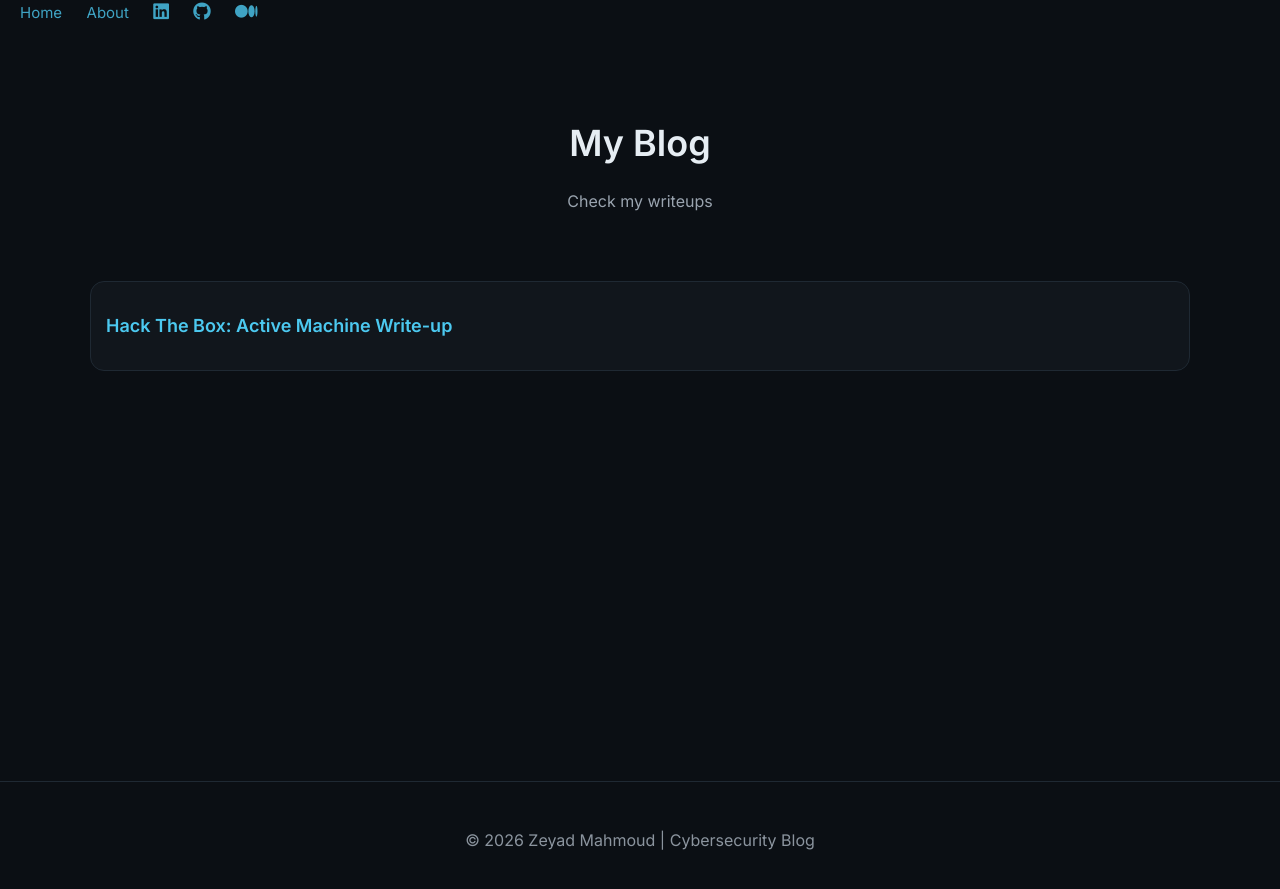
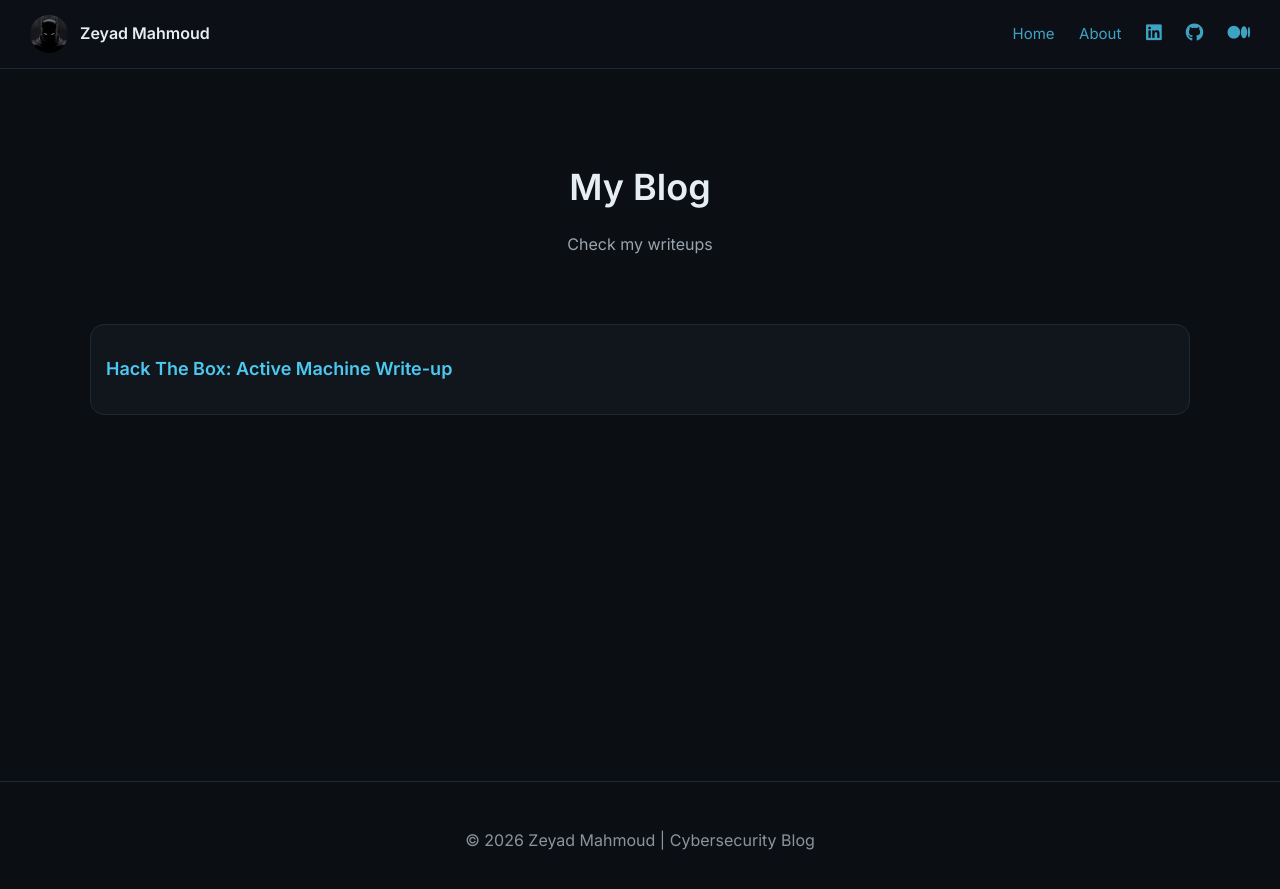
Before and after one commit to zeyad-mahmoud7/zeyad-mahmoud7.github.io, a Jekyll site: the page built from index.md, in a window 1280 px wide. Shown: the top 889 px of the page. Built offline with Jekyll 4.4.1, drawn with Linux system fonts in a browser that asks for light colours.

Commit message:
Update navbar.html

```diff
--- a/_includes/navbar.html
+++ b/_includes/navbar.html
@@ -1,3 +1,9 @@
+<nav class="navbar">
+  <div class="nav-left">
+    <img src="/assets/images/logo.png" class="logo">
+    <span>Zeyad Mahmoud</span>
+  </div>
+
   <div class="nav-right">
     <a href="/">Home</a>
     <a href="/about/">About</a>
@@ -14,3 +20,4 @@
       <i class="fab fa-medium"></i>
     </a>
   </div>
+</nav>
```
Lines whose indentation alone changed are shown as unchanged.
